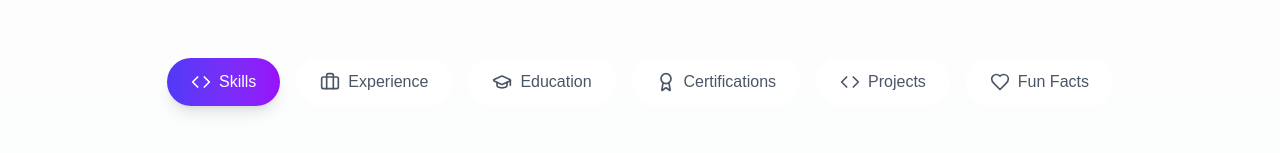
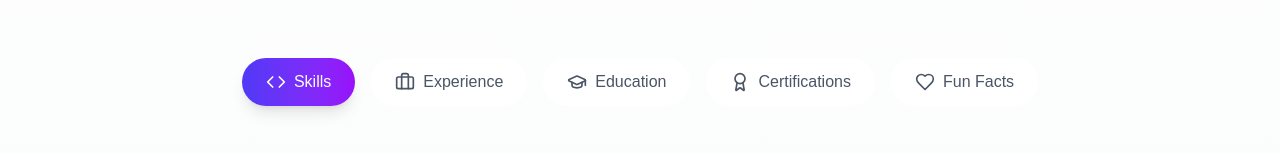
Before and after one commit to bugragormus/bugra-portfolio, a Next.js app: page /about in a window 1280 px wide. Shown: the part 485-638 px from the top of the page. Built offline with nearby package versions, Linux system fonts and the light colour scheme.

Commit message:
projects removed from about

```diff
--- a/src/app/about/page.tsx
+++ b/src/app/about/page.tsx
@@ -225,7 +225,6 @@ export default function About() {
     { id: "experience", label: "Experience", icon: Briefcase },
     { id: "education", label: "Education", icon: GraduationCap },
     { id: "certifications", label: "Certifications", icon: Award },
-    { id: "projects", label: "Projects", icon: Code },
     { id: "fun-facts", label: "Fun Facts", icon: Heart },
   ];
 
```
